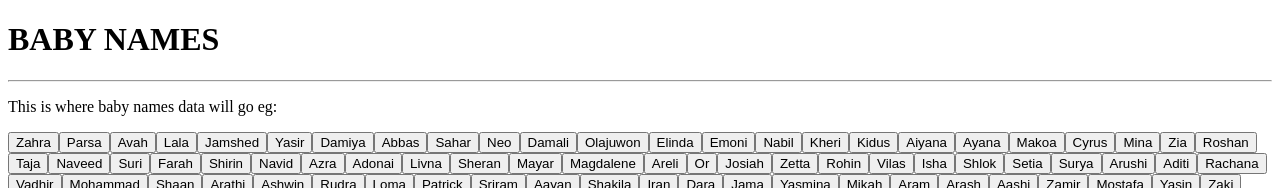
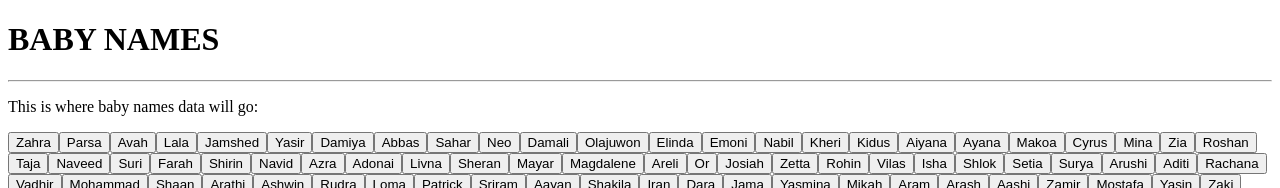
Before and after one commit to maghfoor-a/baby-names-react, a React (Create React App) app: page / in a window 1280 px wide. Shown: the top 188 px of the page. Built offline with nearby package versions, Linux system fonts and the light colour scheme; the HTML template or start-up script is replaced by a standard one.

Commit message:
removed eg

```diff
--- a/src/components/MainContent.tsx
+++ b/src/components/MainContent.tsx
@@ -24,7 +24,7 @@ export default function MainContent(): JSX.Element {
 
   return (
     <>
-      <p>This is where baby names data will go eg:</p>
+      <p>This is where baby names data will go:</p>
       <div className="namesList">
         <p> {allTheNames} </p>
       </div>
```
